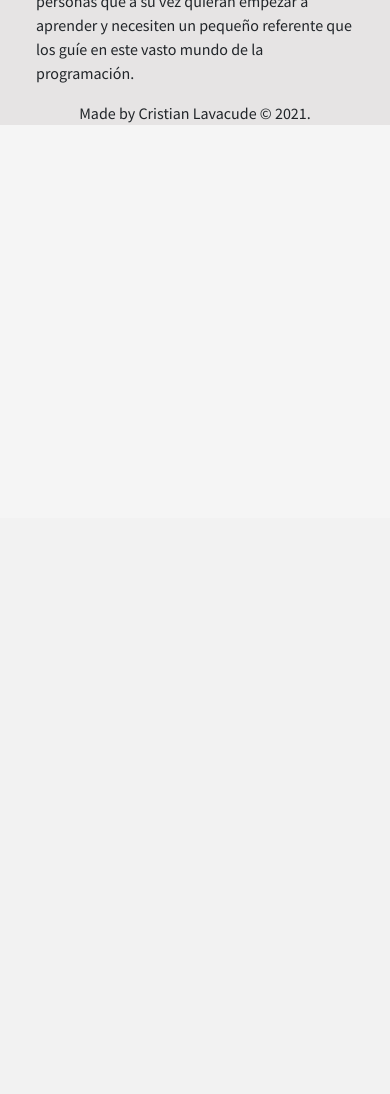
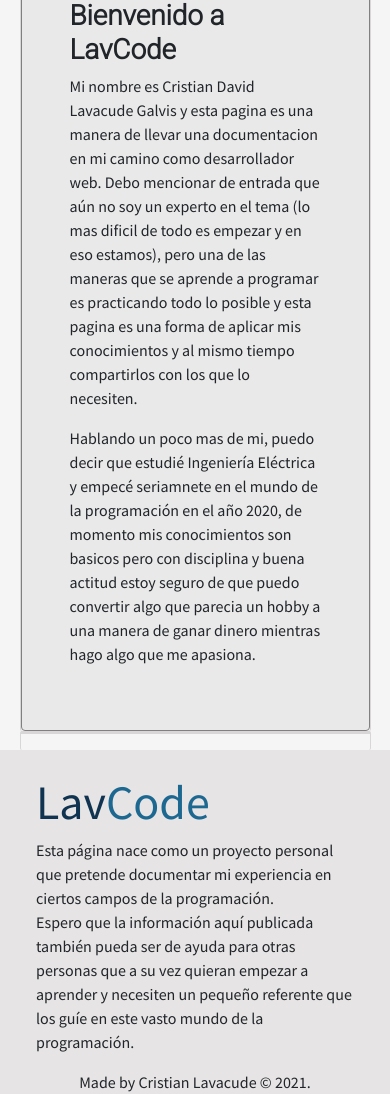
Before and after one commit to cdlavacudeg/Blog_LavCode, a Django app: page / in a window 390 px wide. Shown: the part 326-1420 px from the top of the page. Before the commit the page ends 451 px from the top, so only its background shows below. Run offline with Django 3.2, Linux system fonts and the light colour scheme; some libraries are stand-ins or nearby versions.

Commit message:
Pagina de Inicio 1

```diff
--- a/mysite/home/static/css/main.css
+++ b/mysite/home/static/css/main.css
@@ -65,6 +65,11 @@ h1,h2,h3,h4,h5{
     border-left:1px solid rgb(216, 214, 214);
     border-right:1px solid rgb(216, 214, 214);
     border-radius: 2px;
+}
+
+.resaltar{
+    border: 1px solid gray;
+    background-color: rgba(230, 230, 230, 0.75)!important;
 }
 
 /* Css home_list*/
--- a/mysite/home/templates/base.html
+++ b/mysite/home/templates/base.html
@@ -42,10 +42,10 @@
           <div class="collapse navbar-collapse text-right" id="navbarTogglerDemo02">
             <ul class="navbar-nav mx-md-auto">
               <li class="nav-item mx-lg-auto">
-                <a class="nav-link" aria-current="page" href="#">Inicio</a>
+                <a class="nav-link" aria-current="page" href="{% url 'home:all' %}">Inicio</a>
               </li>
 
-              <li class="nav-item dropdown mx-md-2">
+              <!-- <li class="nav-item dropdown mx-md-2">
                 <a class="nav-link dropdown-toggle" href="#" role="button" data-bs-toggle="dropdown" aria-expanded="false">
                   Tablas resumen
                 </a>
@@ -54,7 +54,7 @@
                   <li><a class="dropdown-item" href="#">Django</a></li>
                   <li><a class="dropdown-item" href="#">Mql5</a></li>
                 </ul>
-              </li>
+              </li> -->
 
               <li class="nav-item mx-lg-auto">
                 <a class="nav-link" aria-current="page" href="{% url 'blog:all' %}">Blog</a>
@@ -89,7 +89,15 @@
         </div>
     </nav>
 
-
+    <!--Section Expand-->
+    <section class="hero py-md-4">
+      <div class="container">
+        <div class="row">
+          {% block contentExpand %}
+          {% endblock contentExpand %}
+        </div>
+      </div>
+    </section>
 
 
 
--- a/mysite/home/templates/home/home.html
+++ b/mysite/home/templates/home/home.html
@@ -1 +1,19 @@
 {% extends 'base.html' %}
+
+{% block contentExpand %}
+<div class="col-12 p-5 m-auto rounded-2 resaltar">
+ <div class="row">
+    <div class="col-12 col-sm-4">
+        <img class="img-fluid"src="https://images.unsplash.com/photo-1571171637578-41bc2dd41cd2?ixid=MnwxMjA3fDB8MHxzZWFyY2h8Njh8fGNvZGUlMjBsYW5ndWFnZXxlbnwwfHwwfHw%3D&ixlib=rb-1.2.1&auto=format&fit=crop&w=500&q=60" alt="imgen-presentacion">
+    </div>
+
+    <div class="col col-sm">
+        <h1>Bienvenido a LavCode</h1>
+         <p>Mi nombre es Cristian David Lavacude Galvis y esta pagina es una manera de llevar una documentacion en mi camino como desarrollador web. Debo mencionar de entrada que aún no soy un experto en el tema (lo mas dificil de todo es empezar y en eso estamos), pero una de las maneras que se aprende a programar es practicando todo lo posible y esta pagina es una forma de aplicar mis conocimientos y al mismo tiempo compartirlos con los que lo necesiten.</p>
+         <p>Hablando un poco mas de mi, puedo decir que estudié Ingeniería Eléctrica y empecé seriamnete en el mundo de la programación en el año 2020, de momento mis conocimientos son basicos pero con disciplina y buena actitud estoy seguro de que puedo convertir algo que parecia un hobby a una manera de ganar dinero mientras hago algo que me apasiona.</p>
+    </div>
+
+
+ </div>
+</div>
+{% endblock contentExpand %}
```
